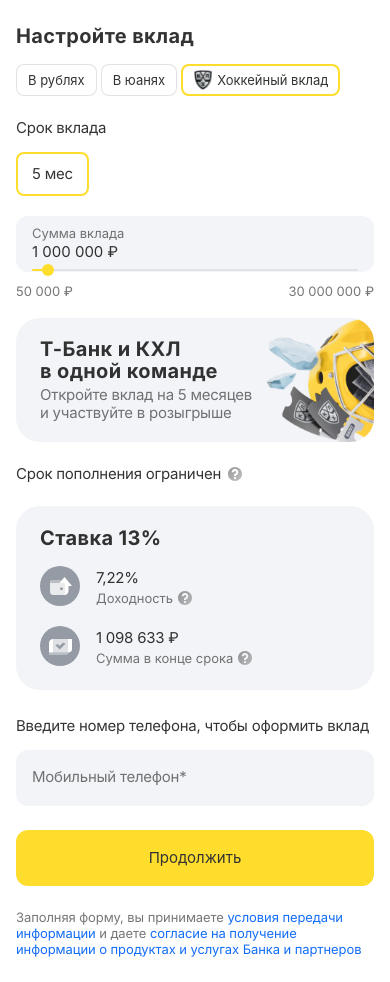
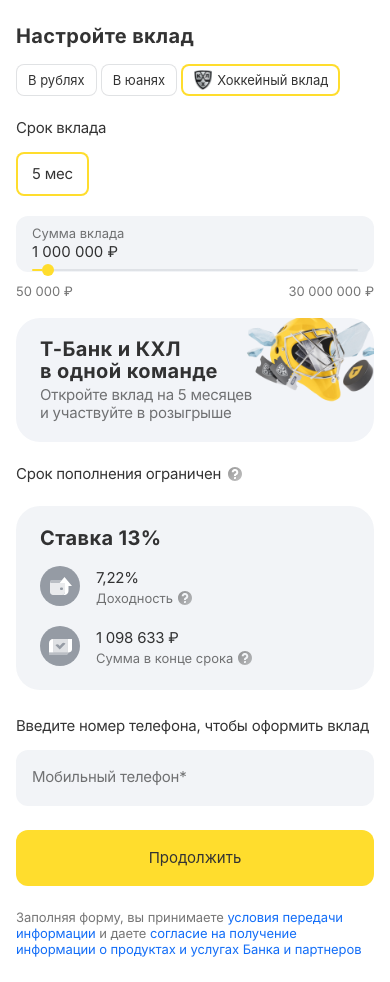
Before and after one commit to Ohnoazamat92/khl-deposit-page, a plain HTML site: page index.html in a window 390 px wide. Drawn offline with Linux system fonts and the light colour scheme.

Commit message:
Adjust 600px promo image position

```diff
--- a/index.html
+++ b/index.html
@@ -4,7 +4,7 @@
     <meta charset="utf-8">
     <meta name="viewport" content="width=device-width, initial-scale=1">
     <title>КХЛ x Вклад</title>
-    <link rel="stylesheet" href="styles.css?v=33">
+    <link rel="stylesheet" href="styles.css?v=34">
   </head>
   <body>
     <main class="page" aria-label="Настройка вклада">
--- a/styles.css
+++ b/styles.css
@@ -895,10 +895,10 @@
   }
 
   .promo-card .promo-image {
-    top: -3.79%;
-    left: 164px;
+    top: -3.03%;
+    left: 50.75%;
     right: auto;
-    width: 401px;
+    width: 63.13%;
     height: auto;
   }
 
```
Also changed, not shown: v2/index.html (+1 -1 lines).
